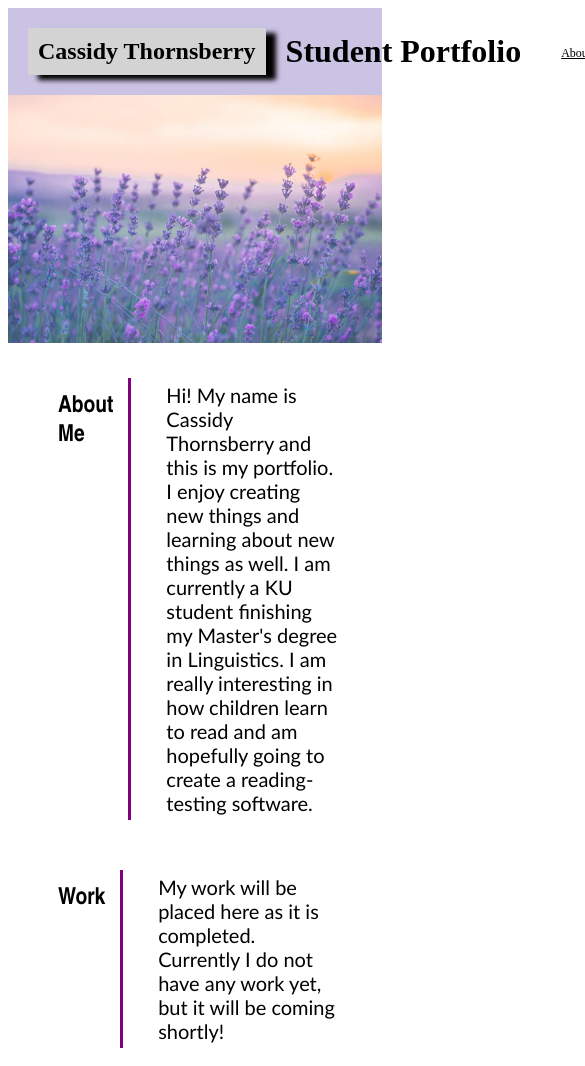
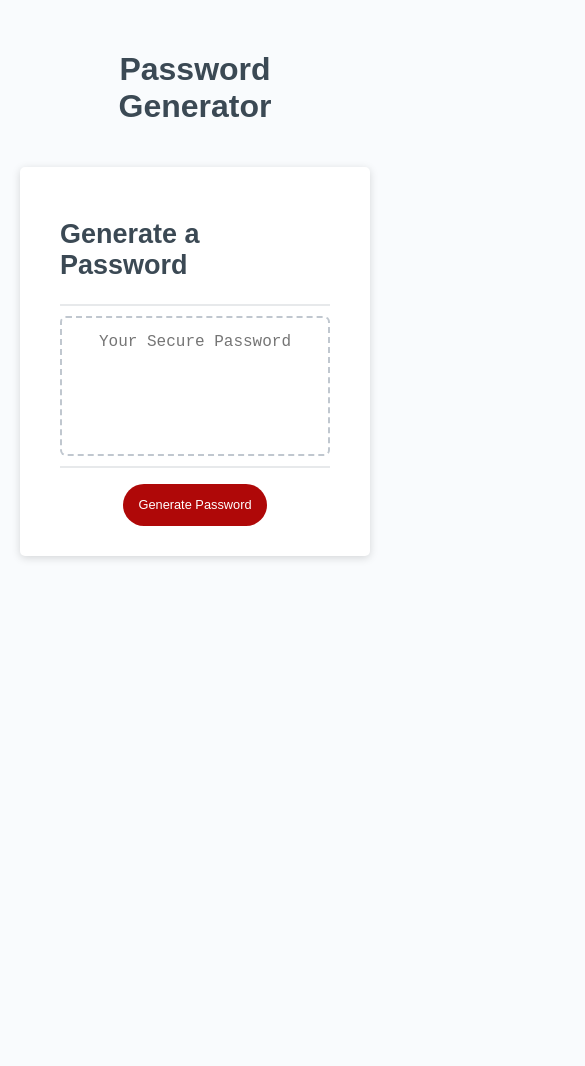
Before and after one commit to CassidyThornsberry/challenges, a plain HTML site: page index.html in a window 390 px wide. Shown: the top 1066 px of the page, 585 px wide, since content can reach past the window. After the commit the page ends 844 px from the top, so only its background shows below. Drawn offline with Linux system fonts and the light colour scheme; files that its build step writes are made by us from their sources.

Commit message:
Added files

```diff
--- a/index.html
+++ b/index.html
@@ -1,45 +1,34 @@
 <!DOCTYPE html>
-<html lang= "en-US">
-
-    <head>
-        <meta charset= "UTF-8"/>
-        <meta name="viewport" content="width=device-width, initial scale=1" />
-        <link rel="stylesheet" href="assets/test.css" type="text/css"/>
-        <title>Student Portfolio</title>
-    <body>
-        <div class="purplecontainer">
-            <h2 id="studentname"> Cassidy Thornsberry </h2>
-            <h1> Student Portfolio </h1>
-             <nav class="navagationbar">
-                <ul>
-                    <li><a href="#aboutme">About Me</a></li>
-                    <li><a href="#work">Work</a></li>
-                    <li><a href="#contactme">Contact Me</a></li>
-                    <li><a href="#resume">Resume</a></li>
-                <ul>
-            <nav>
+<html lang="en">
+  <head>
+    <meta charset="UTF-8" />
+    <meta name="viewport" content="width=device-width, initial-scale=1.0" />
+    <meta http-equiv="X-UA-Compatible" content="ie=edge" />
+    <title>Password Generator</title>
+    <link rel="stylesheet" href="assets/style.css" />
+  </head>
+  <body>
+    <div class="wrapper">
+      <header>
+        <h1>Password Generator</h1>
+      </header>
+      <div class="card">
+        <div class="card-header">
+          <h2>Generate a Password</h2>
         </div>
-        <img src="assets/images/image1.png" />
-         <main>
-             <section class="information">
-                <h3> About Me</h3>
-                <p id="aboutme"> Hi! My name is Cassidy Thornsberry and this is my portfolio. I enjoy creating new things and learning about new things as well. I am currently a KU student finishing my Master's degree in Linguistics. I am really interesting in how children learn to read and am hopefully going to create a reading-testing software. </p>
-             </section>
-             <section class="information">
-                <h3> Work </h3>
-                 <p id="work"> My work will be placed here as it is completed. Currently I do not have any work yet, but it will be coming shortly! </p>
-             </section>
-             <section class="information">
-                <h3> Contact Me </h3>
-                <div id="contactme">
-                    <p> 555.555.5555 </p>
-                        <a href="mailto: cassidyduckworth0611@gmail.com">cassidyduckworth0611@gmail.com</a>
-                </div>
-             </section>
-             <section class="information">
-                <h3> Resume </h3>
-                <p id="resume"> Here I will have my resume and my curriculum vitae as they are updated. </p>
-             </section>
-        <main>
-    <body>
-<html>
+        <div class="card-body">
+          <textarea
+            readonly
+            id="password"
+            placeholder="Your Secure Password"
+            aria-label="Generated Password"
+          ></textarea>
+        </div>
+        <div class="card-footer">
+          <button id="generate" class="btn">Generate Password</button>
+        </div>
+      </div>
+    </div>
+    <script src="assets/script.js"></script>
+  </body>
+</html>
--- /dev/null
+++ b/style.css
@@ -0,0 +1,137 @@
+*,
+*::before,
+*::after {
+  box-sizing: border-box;
+}
+
+html,
+body,
+.wrapper {
+  height: 100%;
+  margin: 0;
+  padding: 0;
+}
+
+body {
+  font-family: sans-serif;
+  background-color: #f9fbfd;
+}
+
+.wrapper {
+  padding-top: 30px;
+  padding-left: 20px;
+  padding-right: 20px;
+}
+
+header {
+  text-align: center;
+  padding: 20px;
+  padding-top: 0px;
+  color: hsl(206, 17%, 28%);
+}
+
+.card {
+  background-color: hsl(0, 0%, 100%);
+  border-radius: 5px;
+  border-width: 1px;
+  box-shadow: rgba(0, 0, 0, 0.15) 0px 2px 8px 0px;
+  color: hsl(206, 17%, 28%);
+  font-size: 18px;
+  margin: 0 auto;
+  max-width: 800px;
+  padding: 30px 40px;
+}
+
+.card-header::after {
+  content: " ";
+  display: block;
+  width: 100%;
+  background: #e7e9eb;
+  height: 2px;
+}
+
+.card-body {
+  min-height: 100px;
+}
+
+.card-footer {
+  text-align: center;
+}
+
+.card-footer::before {
+  content: " ";
+  display: block;
+  width: 100%;
+  background: #e7e9eb;
+  height: 2px;
+}
+
+.card-footer::after {
+  content: " ";
+  display: block;
+  clear: both;
+}
+
+.btn {
+  border: none;
+  background-color: hsl(360, 91%, 36%);
+  border-radius: 25px;
+  box-shadow: rgba(0, 0, 0, 0.1) 0px 1px 6px 0px rgba(0, 0, 0, 0.2) 0px 1px 1px
+    0px;
+  color: hsl(0, 0%, 100%);
+  display: inline-block;
+  font-size: 22px;
+  line-height: 22px;
+  margin: 16px 16px 16px 20px;
+  padding: 14px 34px;
+  text-align: center;
+  cursor: pointer;
+}
+
+button[disabled] {
+  cursor: default;
+  background: #c0c7cf;
+}
+
+.float-right {
+  float: right;
+}
+
+#password {
+  -webkit-appearance: none;
+  -moz-appearance: none;
+  appearance: none;
+  border: none;
+  display: block;
+  width: 100%;
+  padding-top: 15px;
+  padding-left: 15px;
+  padding-right: 15px;
+  padding-bottom: 85px;
+  font-size: 1.2rem;
+  text-align: center;
+  margin-top: 10px;
+  margin-bottom: 10px;
+  border: 2px dashed #c0c7cf;
+  border-radius: 6px;
+  resize: none;
+  overflow: hidden;
+}
+
+@media (max-width: 690px) {
+  .btn {
+    font-size: 1rem;
+    margin: 16px 0px 0px 0px;
+    padding: 10px 15px;
+  }
+
+  #password {
+    font-size: 1rem;
+  }
+}
+
+@media (max-width: 500px) {
+  .btn {
+    font-size: 0.8rem;
+  }
+}
```
Also changed, not shown: script.js (added, +90 -0 lines).
